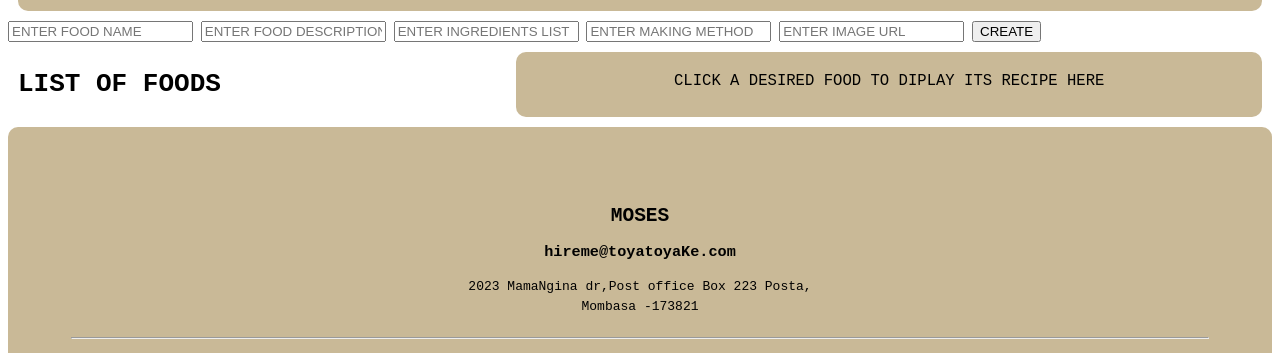
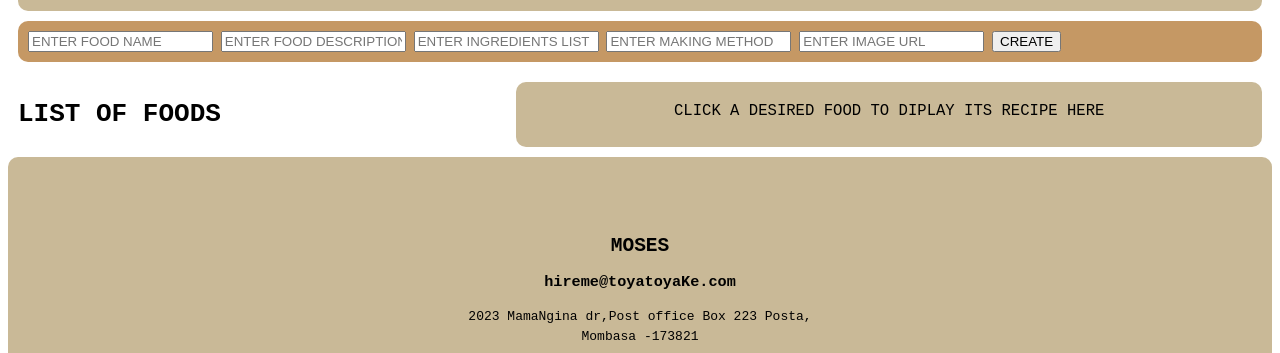
Before and after one commit to mosesmramba/Phase-1-recipe-Project, a plain HTML site: page index.html in a window 1280 px wide. Shown: the part 110-463 px from the top of the page. Drawn offline with Linux system fonts and the light colour scheme; no server answers.

Commit message:
new commit

```diff
--- a/index.css
+++ b/index.css
@@ -11,6 +11,13 @@ body{
   border-radius: 10px;
   margin: 10px;
 }
+#Upd{
+  background-color: rgb(197, 152, 100);
+  padding: 10px;
+  margin: 10px;
+  border-radius: 10px;
+
+}
 
 /*landiing page*/
 #display{
@@ -19,6 +26,7 @@ body{
   background-color: white;
   padding: 10px;
 }
+
 #pLine{
   display: flex;
   justify-content: center;
--- a/index.html
+++ b/index.html
@@ -18,7 +18,7 @@
          <h1>FOOD RECIPES</h1>
       </div>
       <!--input form-->
-      <div>
+      <div id="Upd">
         <form id="createForm">
           <input type="text" id="Name" placeholder="ENTER FOOD NAME">
           <input type="text" id="Description" placeholder="ENTER FOOD DESCRIPTION">
```
